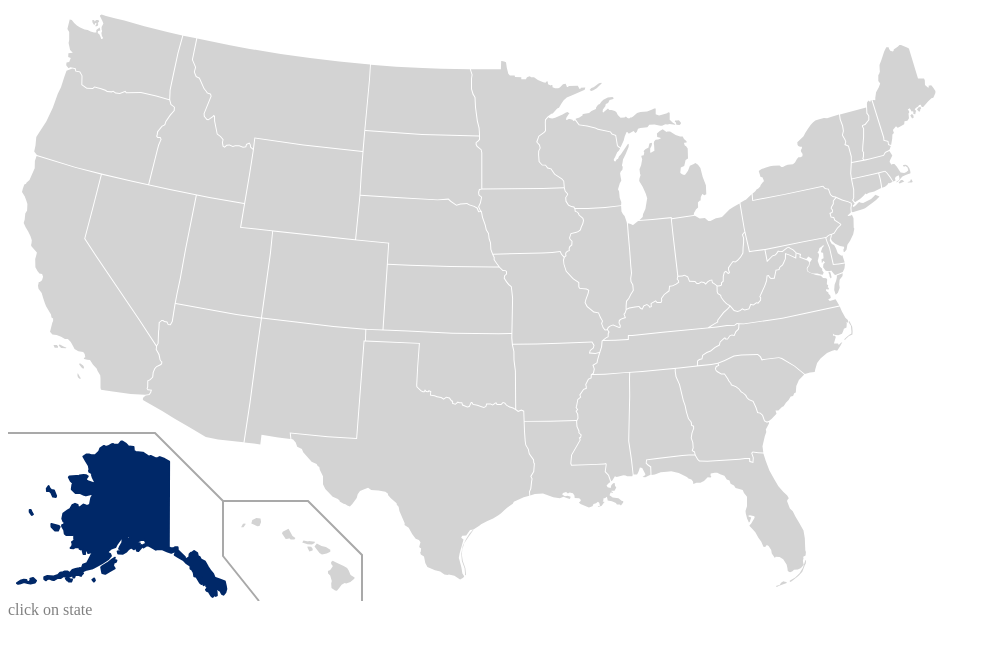
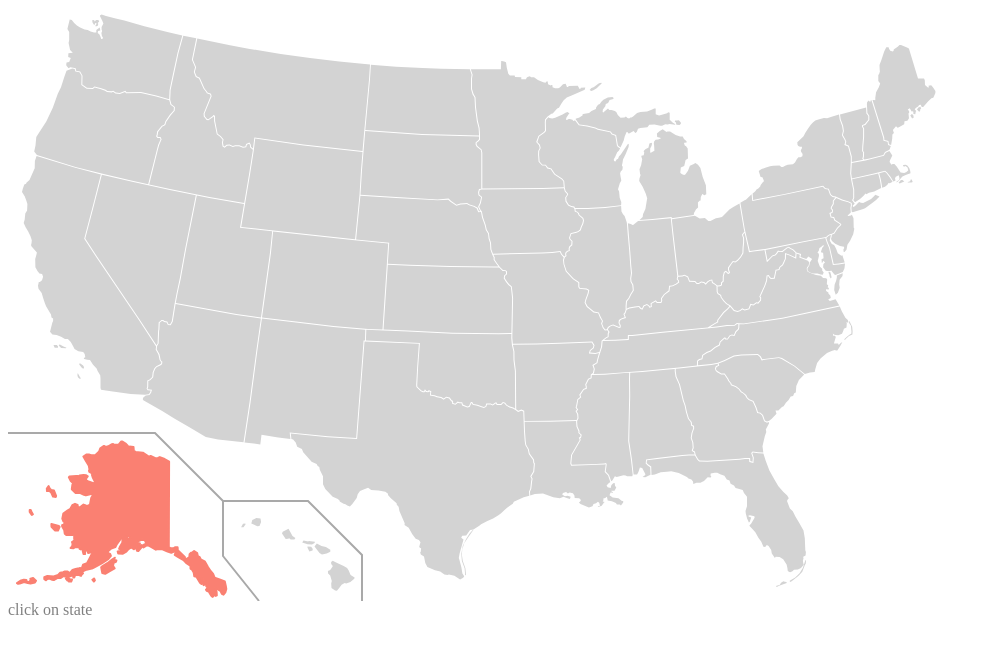
Before and after one commit to isaaclee12/racial-disparities-in-police-killings-by-state, a Flask app: page /maptest in a window 1280 px wide, with the pointer over the restyled element. Shown: the top 654 px of the page, without its empty margins (0-990 px from the left). Run offline with Flask 2, Linux system fonts and the light colour scheme; parts of the project's set-up code (start-up, migrations or seed data) failed here and were passed over.

Commit message:
Update main.css

```diff
--- a/static/main.css
+++ b/static/main.css
@@ -8,10 +8,10 @@
 }
 
 path:not(#frames):hover, circle:hover {
-  stroke: #002868 !important;
+  stroke: salmon !important;
   stroke-width:2px;
   stroke-linejoin: round;
-  fill: #002868 !important;
+  fill: salmon !important;
   cursor: pointer;
 }
 
```
